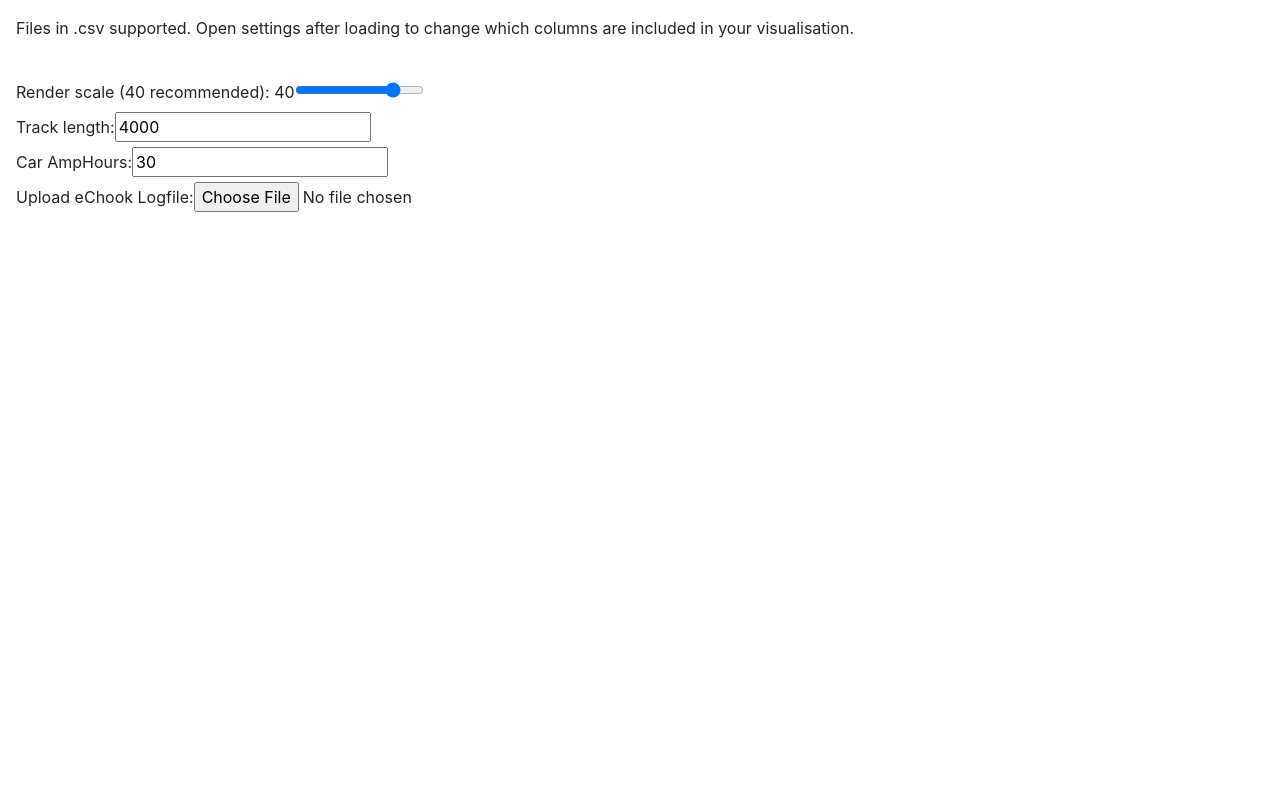
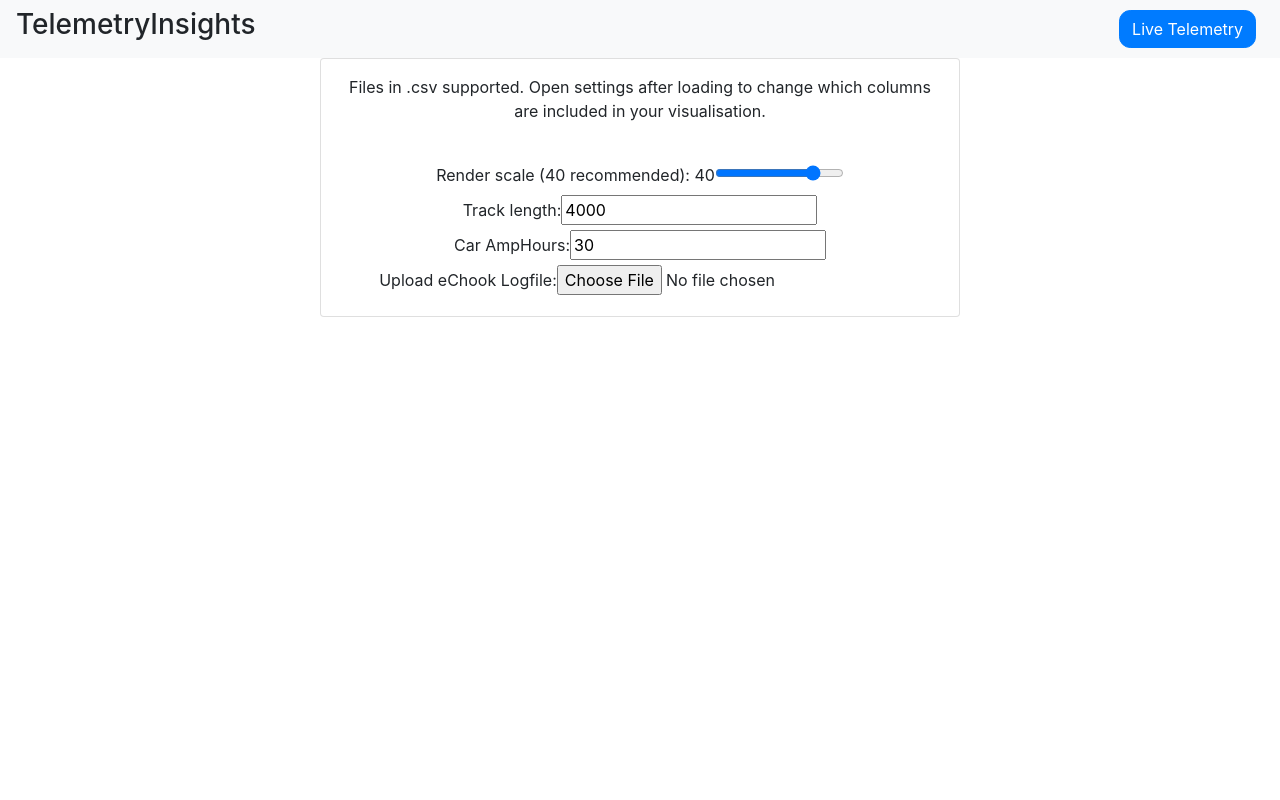
Before and after one commit to alanjsfleming/echook-logfile-viewer, a React (Create React App) app in the folder lapviewer/: page / in a window 1280 px wide. Shown: the top 800 px of the page. Built offline with nearby package versions, Linux system fonts and the light colour scheme.

Commit message:
File upload now in card

```diff
--- a/lapviewer/src/App.css
+++ b/lapviewer/src/App.css
@@ -198,4 +198,14 @@ body {
   background-color: white;
   border-radius: 0;
   border: none;
+
 }
+
+.fullscreen-modal .modal-body {
+  padding:0
+}
+
+.fullscreen-modal .card {
+  padding:1rem;
+
+}
--- a/lapviewer/src/pages/components/FileUpload.js
+++ b/lapviewer/src/pages/components/FileUpload.js
@@ -2,6 +2,7 @@ import React, { useEffect, useState } from 'react'
 import Papa from 'papaparse'
 import TrackRender from './TrackRender';
 import GraphPanel from './GraphPanel';
+import { GetAccessMenu } from './MenuBar';
 
 export default function FileUpload(props) {
     const [dataPoints,changeDataPoints] = useState([])
@@ -171,7 +172,8 @@ export default function FileUpload(props) {
           <div class="modal-dialog modal-dialog-centered" role="document">
             <div class="modal-content">
               <div class="modal-body">
-
+                <GetAccessMenu />
+                <div class="card w-50 text-center m-auto">
                 <p>Files in .csv supported. Open settings after loading to change which columns are included in your visualisation.</p>
                 <br></br>
                 <div class="parameters">
@@ -193,7 +195,7 @@ export default function FileUpload(props) {
                     <input type="file" id="lapData" name="file" accept=".csv" onChange={changeHandler}/>
 
                 </form>
-
+                </div>
                 </div>
               </div>
             </div>
@@ -205,8 +207,8 @@ export default function FileUpload(props) {
 
 
 
-
-    <TrackRender id="trackCanvas" data={dataPoints} />
+    {!hasDataPoints() && <p class="text-center">loading...</p>}
+    {hasDataPoints() && <TrackRender id="trackCanvas" data={dataPoints} />}
     </>
   )
 }
--- a/lapviewer/src/pages/components/TrackRender.js
+++ b/lapviewer/src/pages/components/TrackRender.js
@@ -293,7 +293,6 @@ export default function TrackRender(props) {
 
                 <h5>Select Data</h5>
                 {dataMetrics && <DataSettingsComponent dataMetrics={dataMetrics}/>}
-                {!dataMetrics && <p>No file loaded...</p>}
               </div>
             </div>
           </div>
```
